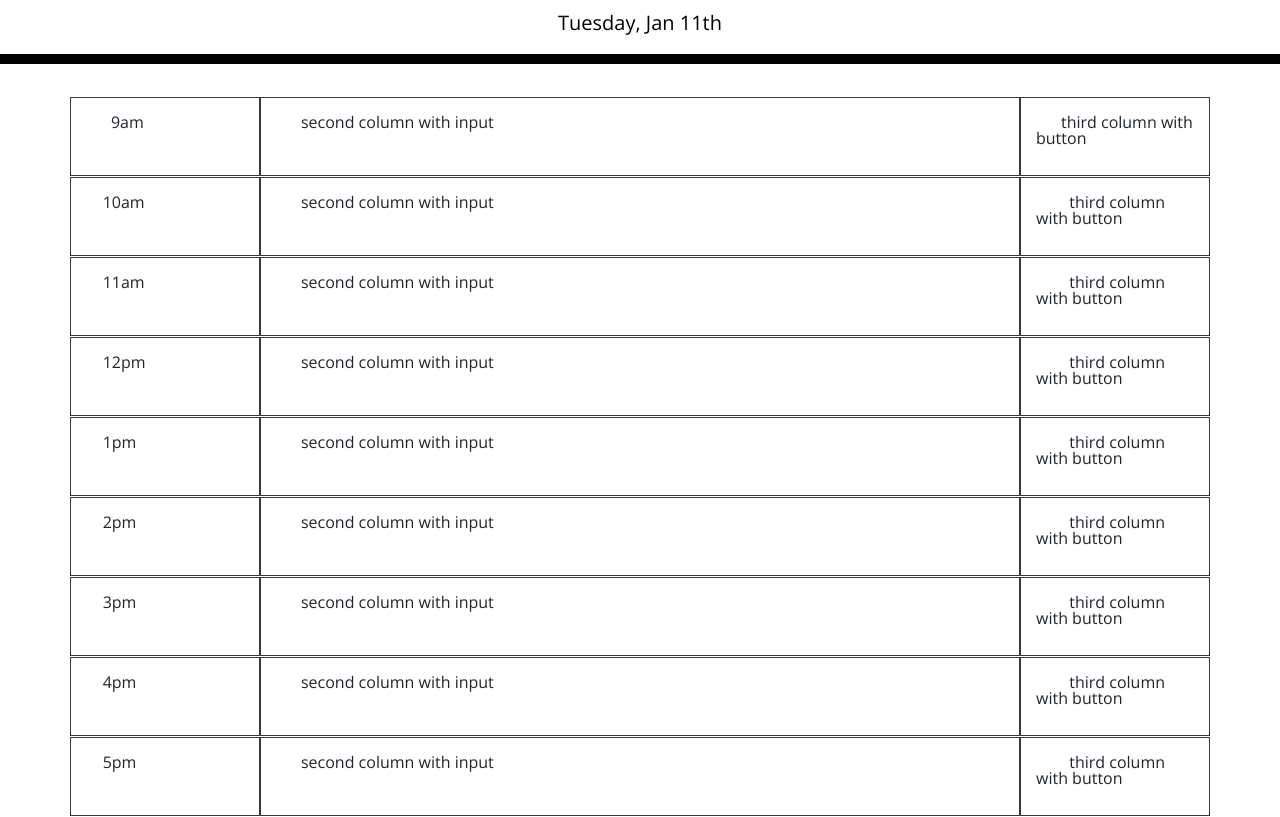
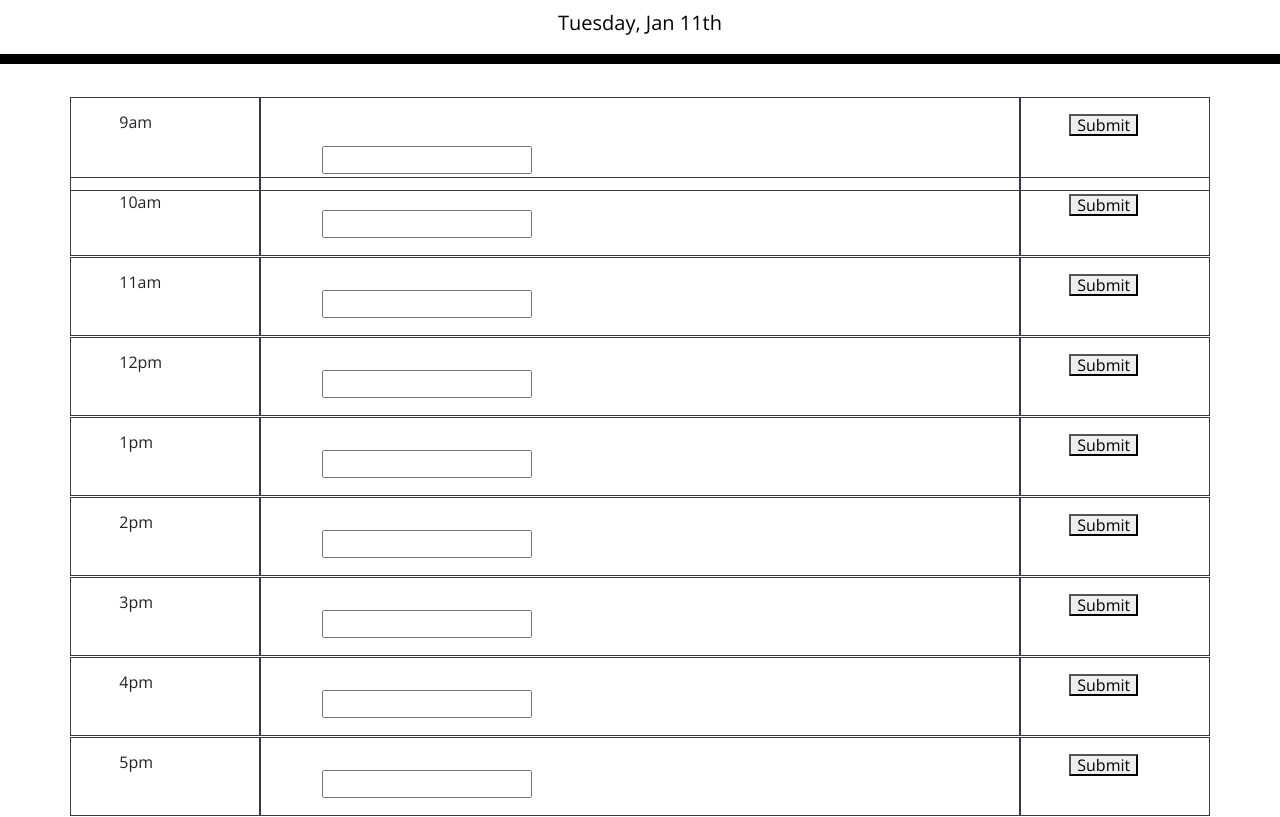
Before and after one commit to lconnell1000/Work-Day-Scheduler, a plain HTML site: page index.html in a window 1280 px wide. Shown: the part 122-939 px from the top of the page. Drawn offline with nearby package versions, Linux system fonts and the light colour scheme.

Commit message:
trying to add forms but stuffed up bootstrap for first row somehow

```diff
--- a/index.html
+++ b/index.html
@@ -1,31 +1,18 @@
 <!DOCTYPE html>
 <html lang="en">
+
 <head>
   <meta charset="UTF-8" />
   <meta name="viewport" content="width=device-width, initial-scale=1.0" />
   <meta http-equiv="X-UA-Compatible" content="ie=edge" />
-    <link rel="stylesheet"
-    href="https://cdnjs.cloudflare.com/ajax/libs/twitter-bootstrap/4.5.0/css/bootstrap.min.css">
-    <link
-      rel="stylesheet"
-      href="https://use.fontawesome.com/releases/v5.8.1/css/all.css"
-      integrity="sha384-50oBUHEmvpQ+1lW4y57PTFmhCaXp0ML5d60M1M7uH2+nqUivzIebhndOJK28anvf"
-      crossorigin="anonymous"
-    />
-    <link
-      href="https://fonts.googleapis.com/css?family=Open+Sans&display=swap"
-      rel="stylesheet"
-    />
+  <link rel="stylesheet" href="https://cdnjs.cloudflare.com/ajax/libs/twitter-bootstrap/4.5.0/css/bootstrap.min.css">
+  <link rel="stylesheet" href="https://use.fontawesome.com/releases/v5.8.1/css/all.css"
+    integrity="sha384-50oBUHEmvpQ+1lW4y57PTFmhCaXp0ML5d60M1M7uH2+nqUivzIebhndOJK28anvf" crossorigin="anonymous" />
+  <link href="https://fonts.googleapis.com/css?family=Open+Sans&display=swap" rel="stylesheet" />
   <link rel="stylesheet" href="style.css" />
-    <script
-    type="text/javascript"
-    src="https://cdnjs.cloudflare.com/ajax/libs/moment.js/2.27.0/moment.min.js"
-  ></script>
-  <script
-    src="https://code.jquery.com/jquery-3.5.1.min.js"
-    integrity="sha256-9/aliU8dGd2tb6OSsuzixeV4y/faTqgFtohetphbbj0="
-    crossorigin="anonymous"
-  ></script>
+  <script type="text/javascript" src="https://cdnjs.cloudflare.com/ajax/libs/moment.js/2.27.0/moment.min.js"></script>
+  <script src="https://code.jquery.com/jquery-3.5.1.min.js"
+    integrity="sha256-9/aliU8dGd2tb6OSsuzixeV4y/faTqgFtohetphbbj0=" crossorigin="anonymous"></script>
   <title>Work Day Scheduler</title>
 </head>
 
@@ -43,10 +30,11 @@
         9am
       </div>
       <div class="col-8 border border-dark">
-      second column with input
+        <form id="form1">
+          <b></b> <input type="text" name="user-input">
       </div>
       <div class="col-2 border border-dark" id="saveBtn">
-      third column with button
+        <button type="button" id="submit">Submit</button>
       </div>
     </div>
     <div class="row">
@@ -54,10 +42,11 @@
         10am
       </div>
       <div class="col-8 border border-dark">
-      second column with input
+        <form id="form1">
+          <b></b> <input type="text" name="user-input">
       </div>
       <div class="col-2 border border-dark" id="saveBtn">
-        third column with button
+        <button type="button" id="submit">Submit</button>
       </div>
     </div>
     <div class="row">
@@ -65,10 +54,11 @@
         11am
       </div>
       <div class="col-8 border border-dark">
-      second column with input
+        <form id="form1">
+          <b></b> <input type="text" name="user-input">
       </div>
       <div class="col-2 border border-dark" id="saveBtn">
-        third column with button
+        <button type="button" id="submit">Submit</button>
       </div>
     </div>
     <div class="row">
@@ -76,10 +66,11 @@
         12pm
       </div>
       <div class="col-8 border border-dark">
-      second column with input
+        <form id="form1">
+          <b></b> <input type="text" name="user-input">
       </div>
       <div class="col-2 border border-dark" id="saveBtn">
-        third column with button
+        <button type="button" id="submit">Submit</button>
       </div>
     </div>
     <div class="row">
@@ -87,10 +78,11 @@
         1pm
       </div>
       <div class="col-8 border border-dark">
-      second column with input
+        <form id="form1">
+          <b></b> <input type="text" name="user-input">
       </div>
       <div class="col-2 border border-dark" id="saveBtn">
-        third column with button
+        <button type="button" id="submit">Submit</button>
       </div>
     </div>
     <div class="row">
@@ -98,10 +90,11 @@
         2pm
       </div>
       <div class="col-8 border border-dark">
-      second column with input
+        <form id="form1">
+          <b></b> <input type="text" name="user-input">
       </div>
       <div class="col-2 border border-dark" id="saveBtn">
-        third column with button
+        <button type="button" id="submit">Submit</button>
       </div>
     </div>
     <div class="row">
@@ -109,10 +102,11 @@
         3pm
       </div>
       <div class="col-8 border border-dark">
-      second column with input
+        <form id="form1">
+          <b></b> <input type="text" name="user-input">
       </div>
       <div class="col-2 border border-dark" id="saveBtn">
-        third column with button
+        <button type="button" id="submit">Submit</button>
       </div>
     </div>
     <div class="row">
@@ -120,10 +114,11 @@
         4pm
       </div>
       <div class="col-8 border border-dark">
-      second column with input
+        <form id="form1">
+          <b></b> <input type="text" name="user-input">
       </div>
       <div class="col-2 border border-dark" id="saveBtn">
-        third column with button
+        <button type="button" id="submit">Submit</button>
       </div>
     </div>
     <div class="row">
@@ -131,10 +126,11 @@
         5pm
       </div>
       <div class="col-8 border border-dark">
-      second column with input
+        <form id="form1">
+          <b></b> <input type="text" name="user-input">
       </div>
       <div class="col-2 border border-dark" id="saveBtn">
-        third column with button
+        <button type="button" id="submit">Submit</button>
       </div>
     </div>
   </div>
@@ -144,4 +140,5 @@
   <script src="https://cdnjs.cloudflare.com/ajax/libs/moment.js/2.24.0/moment.min.js"></script>
   <script src="script.js"></script>
 </body>
+
 </html>
--- a/script.js
+++ b/script.js
@@ -3,7 +3,14 @@ $("#currentDay").text(today);
 
 
 //when click on middle column on row can edit content inside to add event
+//make form show when user clicks in 2nd column
 
+//create function to handle form submittion
+function handleFormSubmit(event) {
+    event.preventDefault();
+
+    var userInput = $('input(name="user-input').val();
+}
 //save button at end of row in 3rd column will save content in 2nd column to
 //local storage when clicked
 
```
Lines whose indentation alone changed are shown as unchanged.
